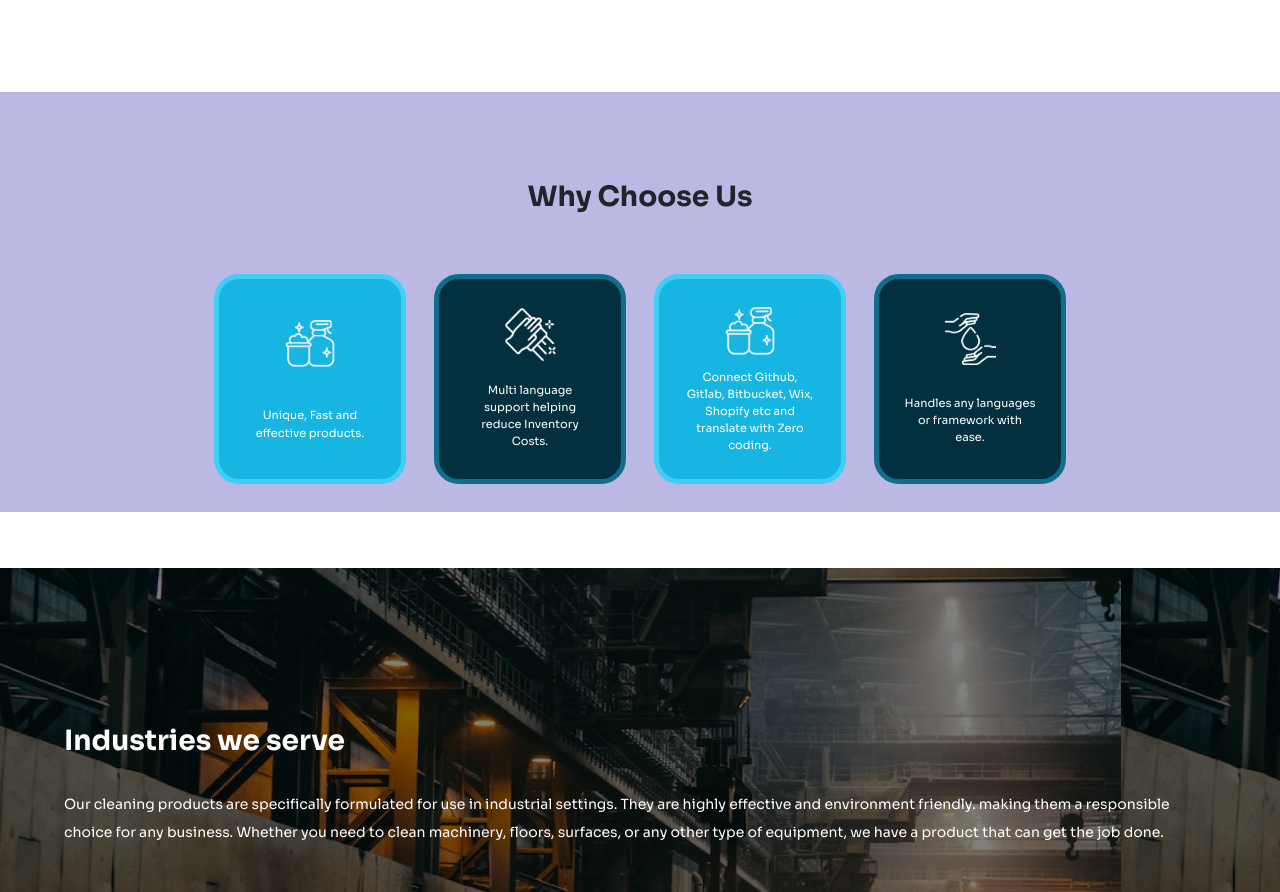
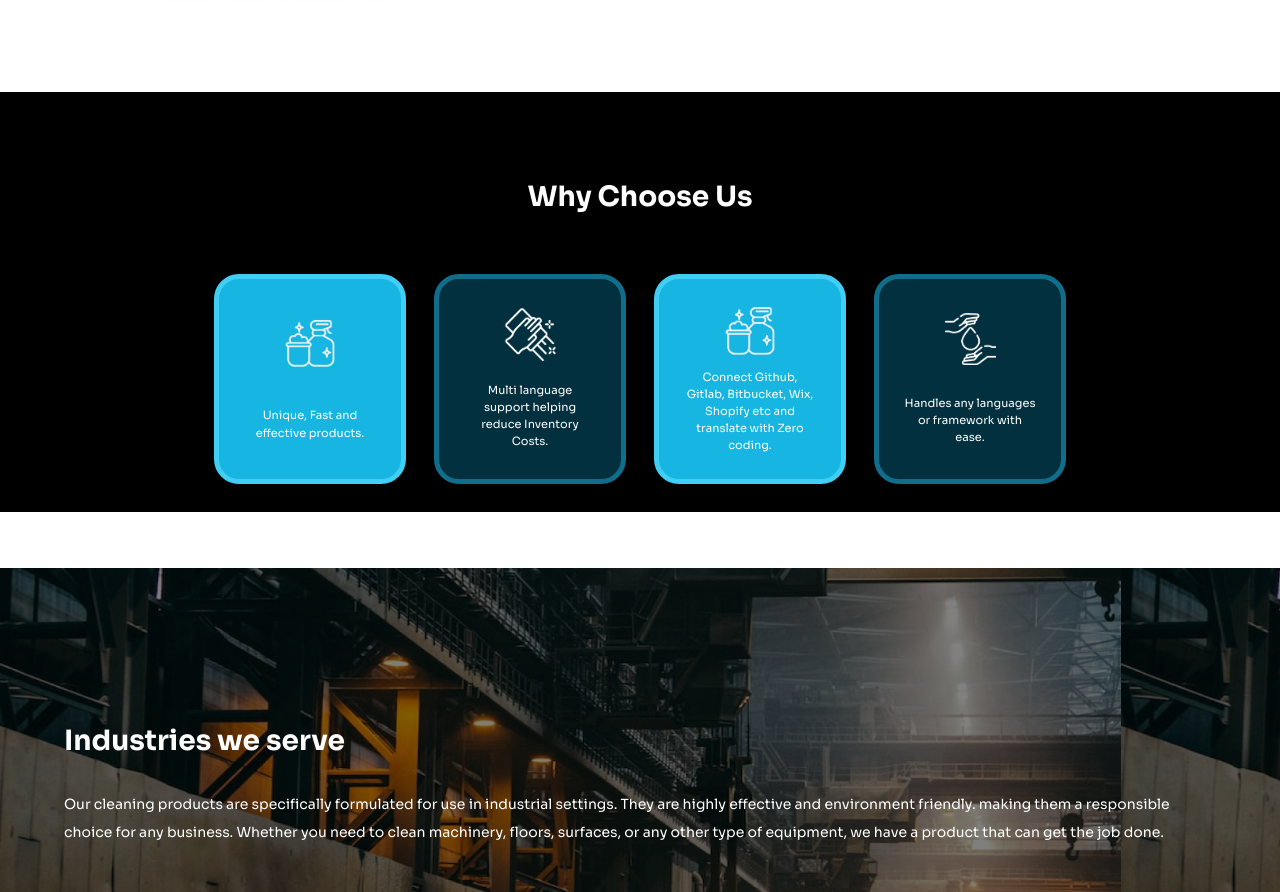
Before and after one commit to techhaans/translation-frontend, a React (Create React App) app: page / in a window 1280 px wide. Shown: the part 1232-2124 px from the top of the page. Built offline with nearby package versions, Linux system fonts and the light colour scheme.

Commit message:
website design improvements

```diff
--- a/src/components/Home/WhyChooseUs/WhyChooseUs.module.scss
+++ b/src/components/Home/WhyChooseUs/WhyChooseUs.module.scss
@@ -3,7 +3,7 @@
 .WhyChooseUs {
     display: flex;
     flex-direction: column;
-    background: #bbb9e3;
+    background: black;
     margin: 4em 0;
     @media (min-width: 1441px) {
         font-size: 18px;
@@ -30,6 +30,7 @@
             margin: 2em 0;
             font-weight: 700;
             text-align: center;
+            color: white;
         }
 
         .cards {
```
